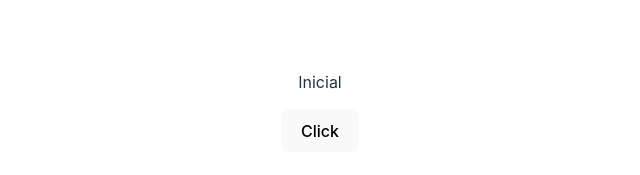
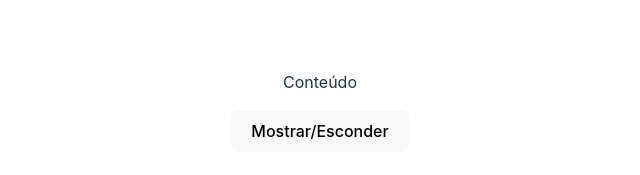
Before and after one commit to leoportogtr86/101-exercicios-react, a React (Vite) app: page / in a window 1280 px wide. Shown: the part 297-472 px from the top of the page, without its empty margins (320-960 px from the left). Built offline with nearby package versions, Linux system fonts and the light colour scheme.

Commit message:
exercicios

```diff
--- a/src/App.jsx
+++ b/src/App.jsx
@@ -1,10 +1,10 @@
 import './App.css'
-import ComEstado from "./components/ComEstado/index.jsx";
+import Condicional from "./components/Condicional/index.jsx";
 
 function App() {
     return (
         <div>
-            <ComEstado/>
+            <Condicional/>
         </div>
     )
 }
--- /dev/null
+++ b/src/components/Condicional/index.jsx
@@ -0,0 +1,19 @@
+// 11. **Condicionais com `if`**: Renderize conteúdo condicionalmente com base no estado.
+import {useState} from "react";
+
+const Condicional = () => {
+    const [show, setShow] = useState(true);
+
+    const handleClick = () => {
+        setShow(!show);
+    }
+
+    return (
+        <div>
+            {show && <p>Conteúdo</p>}
+            <button onClick={handleClick} type="button">Mostrar/Esconder</button>
+        </div>
+    )
+}
+
+export default Condicional;
```
